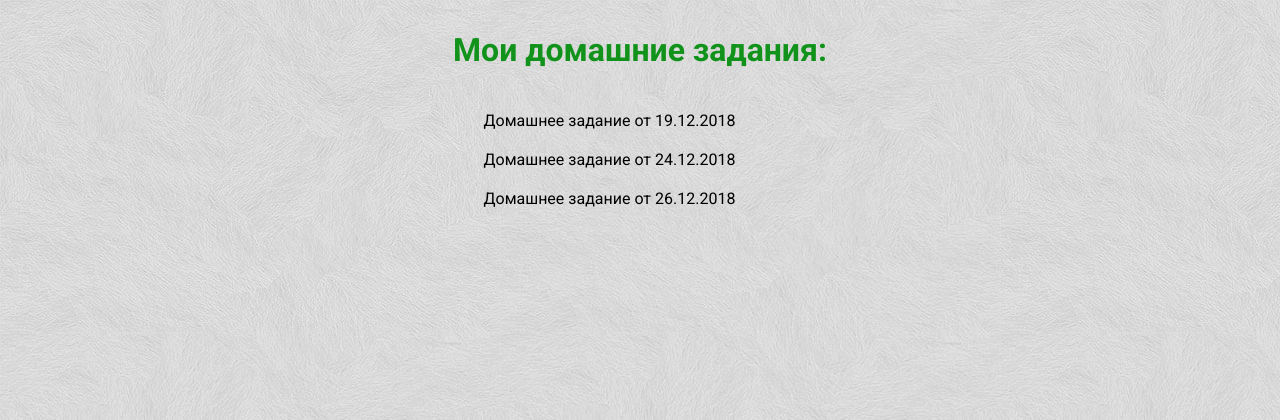
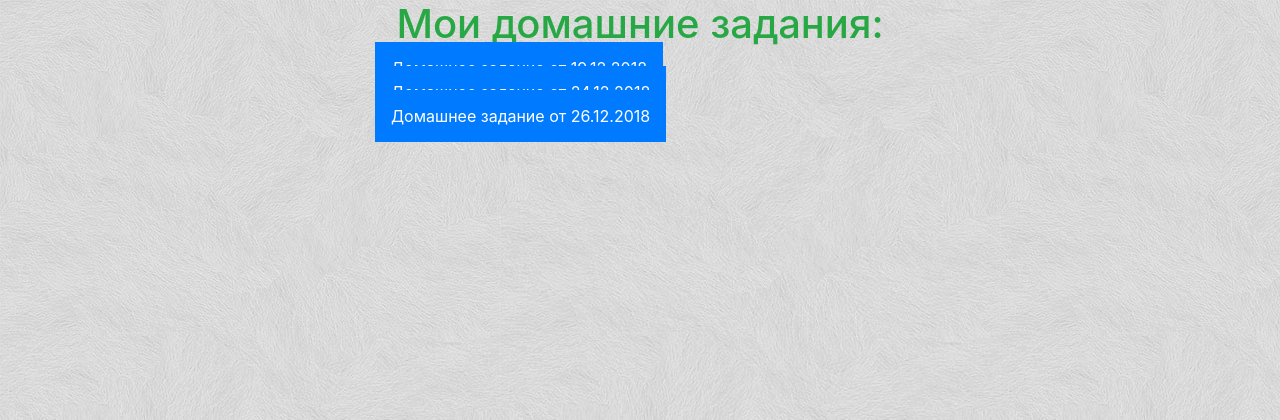
Before and after one commit to damov87/1712, a PHP site: page / in a window 1280 px wide. Shown: the top 420 px of the page. Run offline with PHP 8.4, Linux system fonts and the light colour scheme.

Commit message:
BS index page

```diff
--- a/2018-12-26/css/main.css
+++ b/2018-12-26/css/main.css
@@ -48,7 +48,3 @@ a.linked:hover {
     font-family: 'Monotype Corsiva', serif;
     margin: 20px;
 }
-
-.navs {
-    position: fixed important!;
-}
--- a/css/main.css
+++ b/css/main.css
@@ -1,26 +1,3 @@
-* {
-    font-family: Roboto, sans-serif;
-}
 body {
 	background-image: url("../img/bg-lightl-904.jpg");
 }
-.center {
-	text-align: center;
-	padding-right: 8%;
-}
-.heading {
-    padding: 10px 0;
-    color: #11931b;
-    text-align: center;
-}
-li {
-    padding: 10px;
-    text-underline: none;
-}
-a {
-    text-decoration: none;
-    color: black;
-}
-a:hover {
-    font-weight: bold;
-}
--- a/index.html
+++ b/index.html
@@ -5,14 +5,18 @@
 	<link href="https://fonts.googleapis.com/css?family=Roboto:400,700" rel="stylesheet">
 	<link rel="shortcut icon" type="image/png" href="/img/favicon.png"/>
 	<link rel="stylesheet" type="text/css" href="css/main.css">
+	<link rel="stylesheet" href="https://maxcdn.bootstrapcdn.com/bootstrap/4.0.0/css/bootstrap.min.css" integrity="sha384-Gn5384xqQ1aoWXA+058RXPxPg6fy4IWvTNh0E263XmFcJlSAwiGgFAW/dAiS6JXm" crossorigin="anonymous">
 	<title>Homeworks</title>
 </head>
 <body>
-	<h1 class="heading">Мои домашние задания:</h1>
-	<ul class="center" type="none">
-        <li><a href="2018-12-19/index.html">Домашнее задание от 19.12.2018</a></li>
-        <li><a href="2018-12-24/index.html">Домашнее задание от 24.12.2018</a></li>
-        <li><a href="2018-12-26/index.html">Домашнее задание от 26.12.2018</a></li>
-    </ul>
+	<div class="container col-lg-6 offset-lg-3">
+			<h1 class="text-success text-center">Мои домашние задания:</h1>
+
+			<ul class="center" type="none">
+		        <li><a href="2018-12-19/index.html" class="p-3 mb-2 bg-primary text-white">Домашнее задание от 19.12.2018</a></li>
+		        <li><a href="2018-12-24/index.html" class="p-3 mb-2 bg-primary text-white">Домашнее задание от 24.12.2018</a></li>
+		        <li><a href="2018-12-26/index.html" class="p-3 mb-2 bg-primary text-white">Домашнее задание от 26.12.2018</a></li>
+		    </ul>
+    </div>
 </body>
 </html>
```
